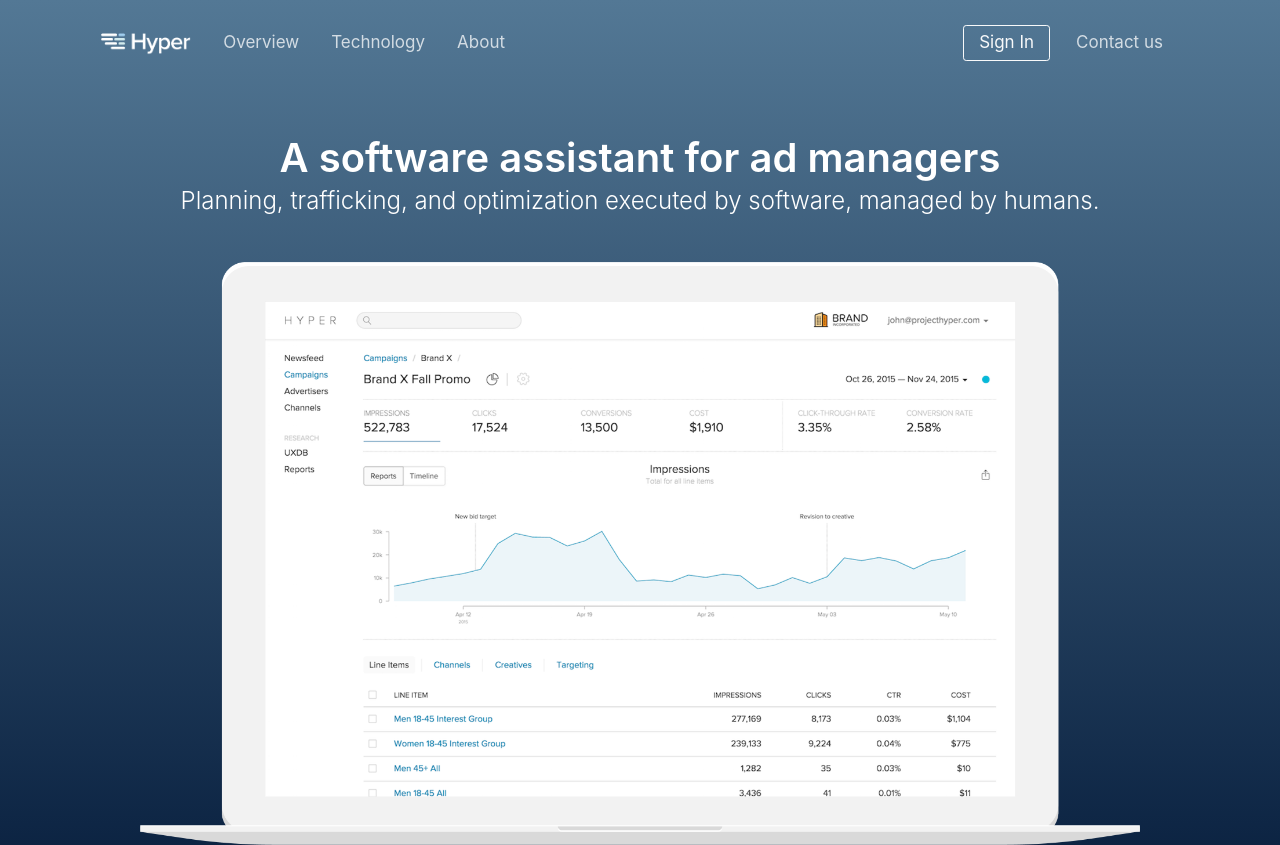
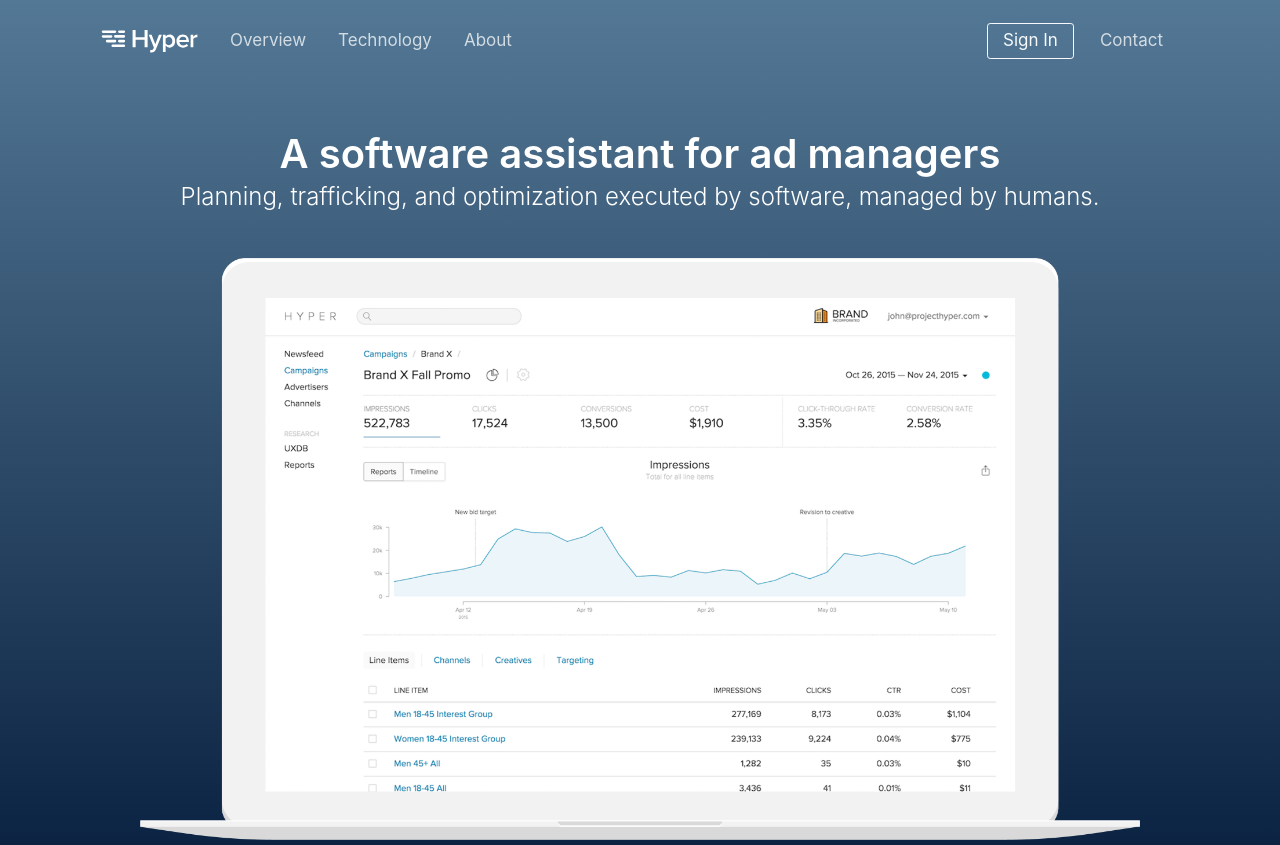
Before and after one commit to projecthyper/projecthyper.com, a website: page new.html in a window 1280 px wide. Shown: the top 845 px of the page. Drawn offline with nearby package versions, Linux system fonts and the light colour scheme.

Commit message:
Add new SVG logos.

```diff
--- a/new.html
+++ b/new.html
@@ -17,7 +17,7 @@
                     <nav class="navbar navbar-expand-lg navbar-dark">
                         <a class="navbar-brand" href="#">
                             <!-- <span class="icon icon-planet"></span> -->
-                            <img src="images/logo-large-blue-square.png">
+                            <img src="images/white-logo.svg">
                             <!-- <img src="images/planet-logo-small.png">
                             Hyper -->
                         </a>
@@ -35,7 +35,7 @@
                                     <a href="http://demo.projecthyper.com" class="btn btn-outline-light btn-sm my-2 my-sm-0">Sign In</a>
                                 </form>
                                 <div class="navbar-nav">
-                                    <a class="nav-item nav-link" href="#">Contact us</a>
+                                    <a class="nav-item nav-link" href="#">Contact</a>
                                 </div>
                             </div>
                         </div>
--- a/scss/hyper.scss
+++ b/scss/hyper.scss
@@ -32,8 +32,8 @@
 
     .navbar-brand {
         img {
-            height: 30px;
-            vertical-align: -2px;
+            height: 24px;
+            vertical-align: -5px;
         }
     }
 
```
Also changed, not shown: css/hyper.css, images/black-logo.svg (added), images/white-logo.png (added), images/white-logo.svg (added).
